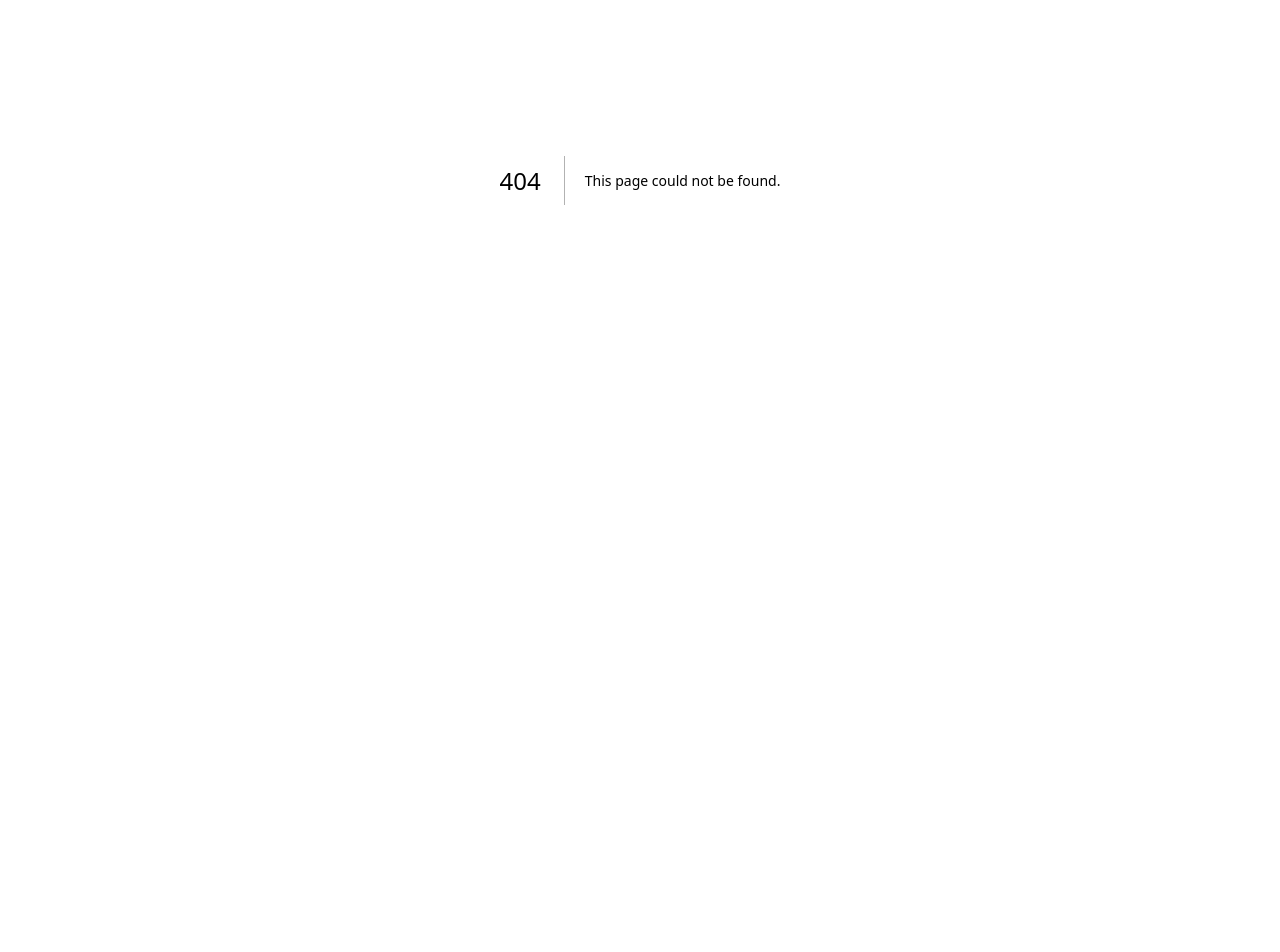
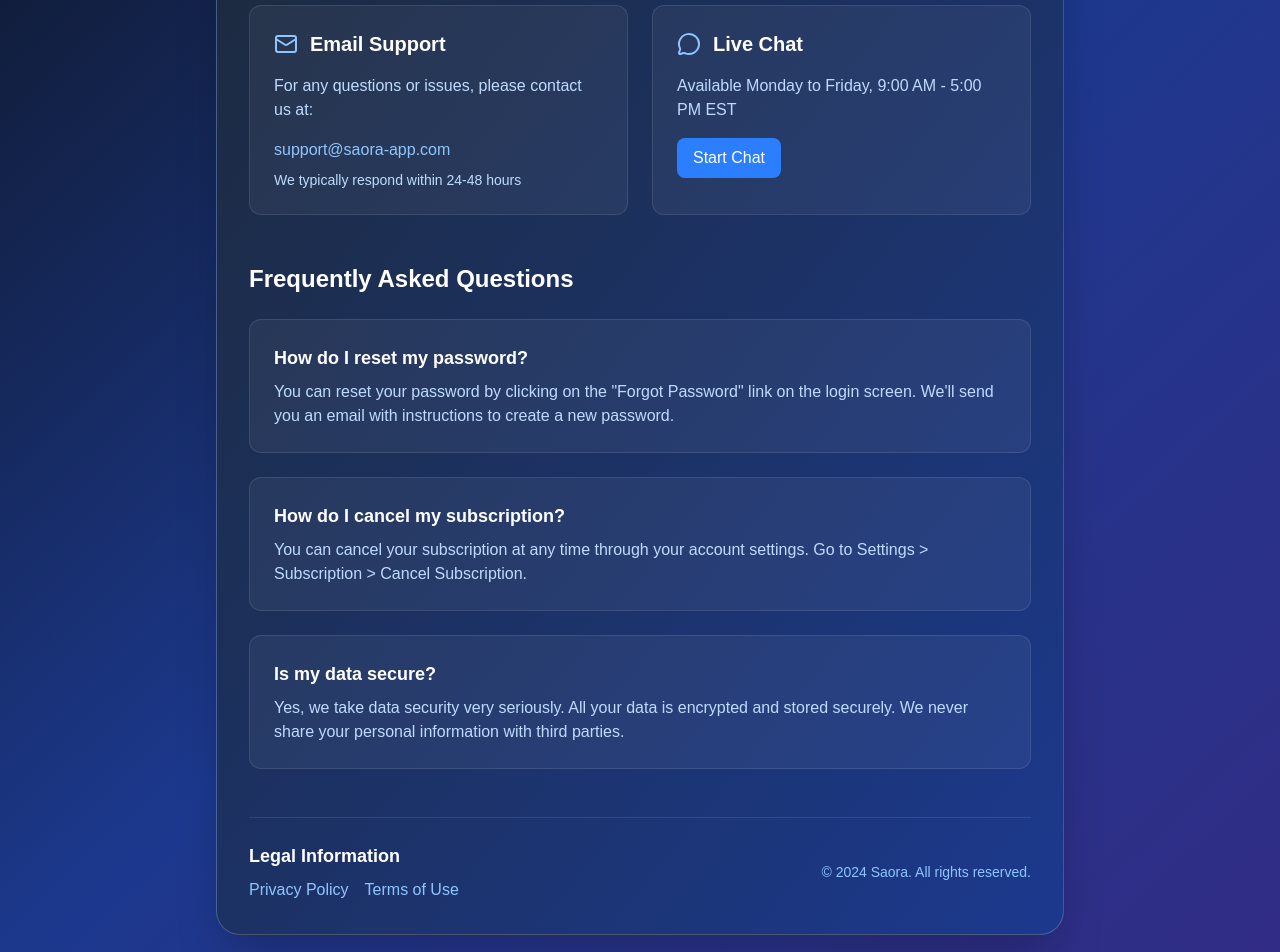
Before and after one commit to Jimmycode06/web-saora, a Next.js app: page /support in a window 1280 px wide. Before the commit this address had no page. Shown: the part 220-1172 px from the top of the page. Before the commit the page ends 800 px from the top, so only its background shows below. Built offline with nearby package versions, Linux system fonts and the light colour scheme.

Commit message:
feat: add support page with contact information and FAQs

```diff
--- /dev/null
+++ b/app/support/page.tsx
@@ -0,0 +1,141 @@
+"use client";
+
+import { HelpCircle, Mail, MessageCircle } from "lucide-react";
+import Link from "next/link";
+
+export default function Support() {
+  return (
+    <div className="min-h-screen bg-gradient-to-br from-slate-900 via-blue-900 to-indigo-900 text-white">
+      <div className="max-w-4xl mx-auto px-6 py-12">
+        <div className="mb-8">
+          <Link
+            href="/"
+            className="text-blue-300 hover:text-blue-200 transition-colors"
+          >
+            ← Back to Home
+          </Link>
+        </div>
+
+        <div className="bg-gradient-to-br from-slate-800 to-blue-900 rounded-3xl border border-white/20 p-8 shadow-2xl">
+          <div className="flex items-center space-x-3 mb-8">
+            <div className="w-12 h-12 bg-gradient-to-br from-green-400 to-blue-500 rounded-xl flex items-center justify-center">
+              <HelpCircle className="w-7 h-7 text-white" />
+            </div>
+            <div>
+              <h1 className="text-3xl font-bold text-white">Support Center</h1>
+              <p className="text-blue-200 text-sm">How can we help you?</p>
+            </div>
+          </div>
+
+          <div className="space-y-8 text-blue-100">
+            <div className="grid md:grid-cols-2 gap-6">
+              <div className="bg-white/5 rounded-xl p-6 border border-white/10">
+                <div className="flex items-center space-x-3 mb-4">
+                  <Mail className="w-6 h-6 text-blue-300" />
+                  <h2 className="text-xl font-semibold text-white">
+                    Email Support
+                  </h2>
+                </div>
+                <p className="text-blue-200 mb-4">
+                  For any questions or issues, please contact us at:
+                </p>
+                <a
+                  href="mailto:support@saora-app.com"
+                  className="text-blue-300 hover:text-blue-200 transition-colors"
+                >
+                  support@saora-app.com
+                </a>
+                <p className="text-sm text-blue-200 mt-2">
+                  We typically respond within 24-48 hours
+                </p>
+              </div>
+
+              <div className="bg-white/5 rounded-xl p-6 border border-white/10">
+                <div className="flex items-center space-x-3 mb-4">
+                  <MessageCircle className="w-6 h-6 text-blue-300" />
+                  <h2 className="text-xl font-semibold text-white">
+                    Live Chat
+                  </h2>
+                </div>
+                <p className="text-blue-200 mb-4">
+                  Available Monday to Friday, 9:00 AM - 5:00 PM EST
+                </p>
+                <button className="bg-blue-500 hover:bg-blue-600 text-white px-4 py-2 rounded-lg transition-colors">
+                  Start Chat
+                </button>
+              </div>
+            </div>
+
+            <div className="mt-12">
+              <h2 className="text-2xl font-semibold text-white mb-6">
+                Frequently Asked Questions
+              </h2>
+
+              <div className="space-y-6">
+                <div className="bg-white/5 rounded-xl p-6 border border-white/10">
+                  <h3 className="text-lg font-semibold text-white mb-2">
+                    How do I reset my password?
+                  </h3>
+                  <p className="text-blue-200">
+                    You can reset your password by clicking on the &quot;Forgot
+                    Password&quot; link on the login screen. We&apos;ll send you
+                    an email with instructions to create a new password.
+                  </p>
+                </div>
+
+                <div className="bg-white/5 rounded-xl p-6 border border-white/10">
+                  <h3 className="text-lg font-semibold text-white mb-2">
+                    How do I cancel my subscription?
+                  </h3>
+                  <p className="text-blue-200">
+                    You can cancel your subscription at any time through your
+                    account settings. Go to Settings &gt; Subscription &gt;
+                    Cancel Subscription.
+                  </p>
+                </div>
+
+                <div className="bg-white/5 rounded-xl p-6 border border-white/10">
+                  <h3 className="text-lg font-semibold text-white mb-2">
+                    Is my data secure?
+                  </h3>
+                  <p className="text-blue-200">
+                    Yes, we take data security very seriously. All your data is
+                    encrypted and stored securely. We never share your personal
+                    information with third parties.
+                  </p>
+                </div>
+              </div>
+            </div>
+
+            <div className="mt-12 pt-6 border-t border-white/10">
+              <div className="flex flex-col md:flex-row justify-between items-center space-y-4 md:space-y-0">
+                <div>
+                  <h3 className="text-lg font-semibold text-white">
+                    Legal Information
+                  </h3>
+                  <div className="flex space-x-4 mt-2">
+                    <Link
+                      href="/privacy-policy"
+                      className="text-blue-300 hover:text-blue-200 transition-colors"
+                    >
+                      Privacy Policy
+                    </Link>
+                    <Link
+                      href="/terms-of-use"
+                      className="text-blue-300 hover:text-blue-200 transition-colors"
+                    >
+                      Terms of Use
+                    </Link>
+                  </div>
+                </div>
+                <p className="text-sm text-blue-300">
+                  © 2024 Saora. All rights reserved.
+                </p>
+              </div>
+            </div>
+          </div>
+        </div>
+      </div>
+    </div>
+  );
+}
```
